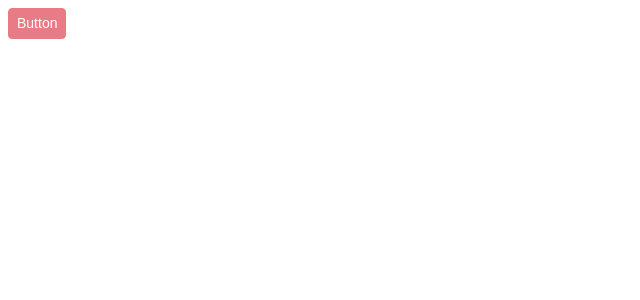
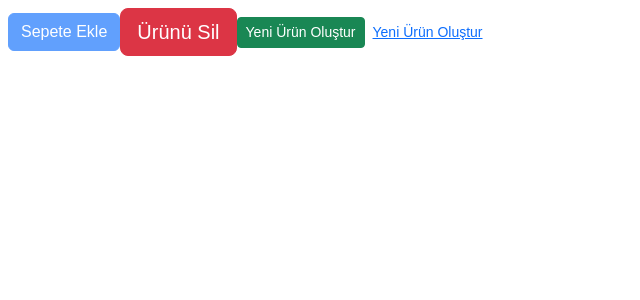
Before and after one commit to eminbasbayan/albaraka-temel-react2, a React (Vite) app: page / in a window 1280 px wide. Shown: the top 300 px of the page, without its empty margins (0-640 px from the left). Built offline with nearby package versions, Linux system fonts and the light colour scheme; the HTML template or start-up script is replaced by a standard one.

Commit message:
dinamik button yapımı

```diff
--- a/src/App.jsx
+++ b/src/App.jsx
@@ -4,7 +4,10 @@ import Button from './components/ui/Button';
 function App() {
   return (
     <div>
-      <Button />
+      <Button color="primary" title="Sepete Ekle" disabled />
+      <Button color="danger" size="lg" title="Ürünü Sil" />
+      <Button color="success" size="sm" title="Yeni Ürün Oluştur" />
+      <Button link size="sm" title="Yeni Ürün Oluştur" />
       {/* <Products /> */}
     </div>
   );
--- a/src/components/ui/Button.jsx
+++ b/src/components/ui/Button.jsx
@@ -1,11 +1,15 @@
-import "./Button.css";
+import './Button.css';
 
-const Button = () => {
-
+const Button = (props) => {
+  const classNames = `btn btn-${props.color} ${props.link && 'btn-link'} btn-${
+    props.size
+  }`;
 
   return (
-    <button className="btn btn-danger btn-sm" disabled>Button</button>
-  )
-}
+    <button className={classNames} disabled={props.disabled}>
+      {props.title ? props.title : 'Button'}
+    </button>
+  );
+};
 
-export default Button
+export default Button;
```
